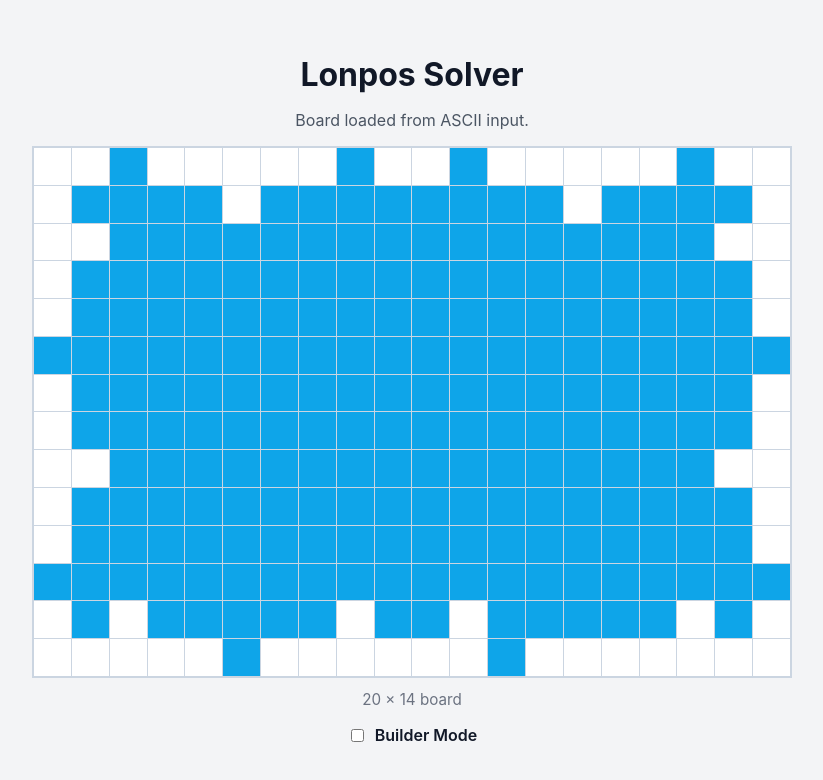
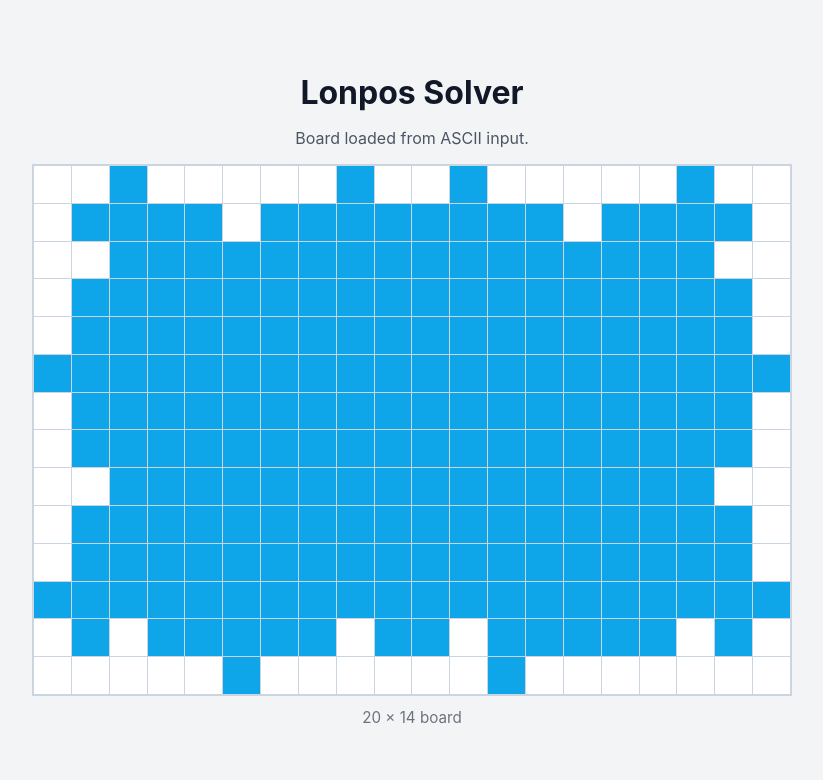
Before and after one commit to Odrakir/Lonpos, a React (Vite) app: page / in a window 1280 px wide. Shown: the top 780 px of the page, without its empty margins (228-1051 px from the left). Built offline with nearby package versions, Linux system fonts and the light colour scheme.

Commit message:
Enable builder mode via query param gate

```diff
--- a/src/App.tsx
+++ b/src/App.tsx
@@ -1,4 +1,4 @@
-import { useState } from 'react';
+import { useMemo, useState } from 'react';
 import { createBoardFromAscii } from './data/board';
 import BoardGrid from './ui/BoardGrid';
 import PieceBuilder from './ui/PieceBuilder';
@@ -23,6 +23,10 @@ const BOARD_ASCII = `
 function App() {
   const board = createBoardFromAscii(BOARD_ASCII);
   const [isBuilderMode, setIsBuilderMode] = useState(false);
+  const isBuilderGateEnabled = useMemo(() => {
+    const params = new URLSearchParams(window.location.search);
+    return params.get('builder') === '1';
+  }, []);
 
   return (
     <main className="app">
@@ -30,7 +34,7 @@ function App() {
       <p className="subtitle">Board loaded from ASCII input.</p>
       <BoardGrid board={board} />
 
-      {import.meta.env.DEV ? (
+      {isBuilderGateEnabled ? (
         <section className="builder-toggle">
           <label>
             <input
@@ -43,7 +47,7 @@ function App() {
         </section>
       ) : null}
 
-      {import.meta.env.DEV && isBuilderMode ? <PieceBuilder /> : null}
+      {isBuilderGateEnabled && isBuilderMode ? <PieceBuilder /> : null}
     </main>
   );
 }
--- a/src/ui/PieceBuilder.tsx
+++ b/src/ui/PieceBuilder.tsx
@@ -143,7 +143,7 @@ function PieceBuilder() {
 
   return (
     <section className="piece-builder" aria-label="Piece builder">
-      <h2>Piece Builder (Dev)</h2>
+      <h2>Piece Builder</h2>
       <div className="piece-builder-fields">
         <label>
           Piece ID
```
